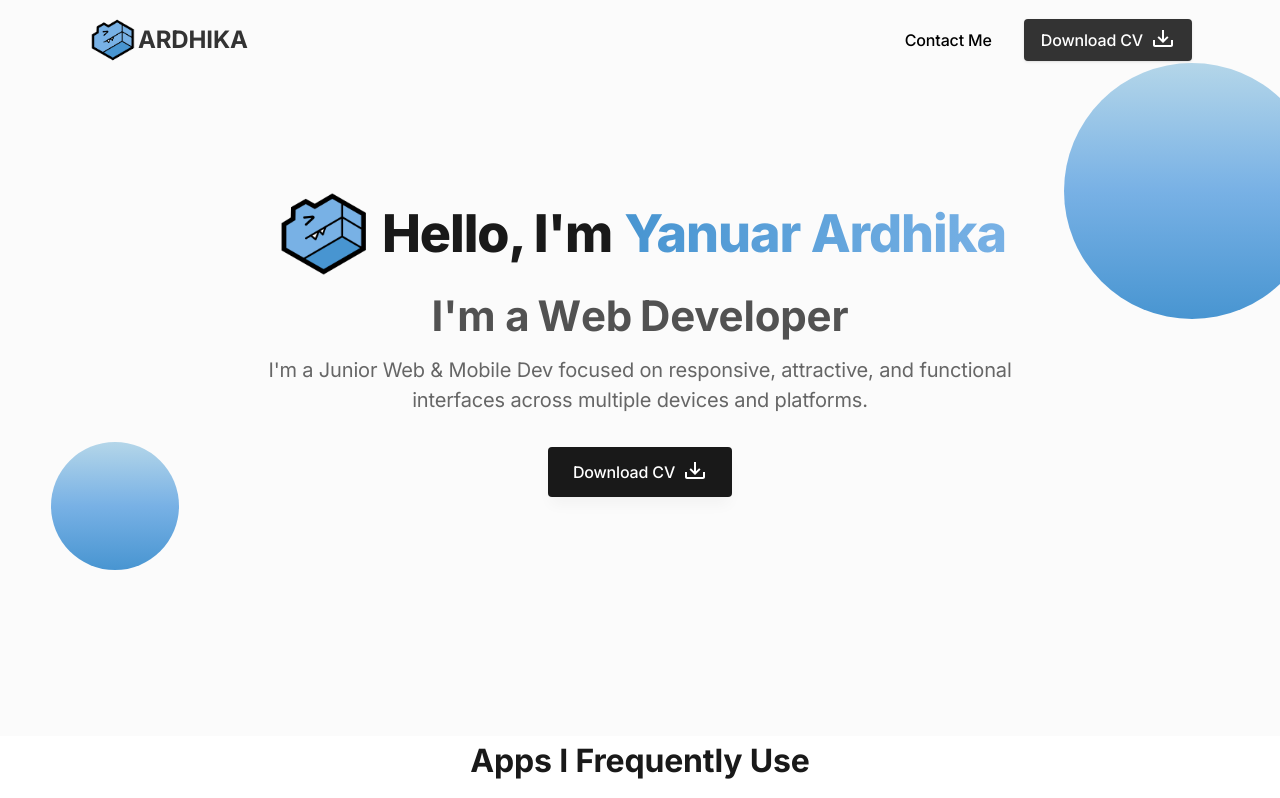
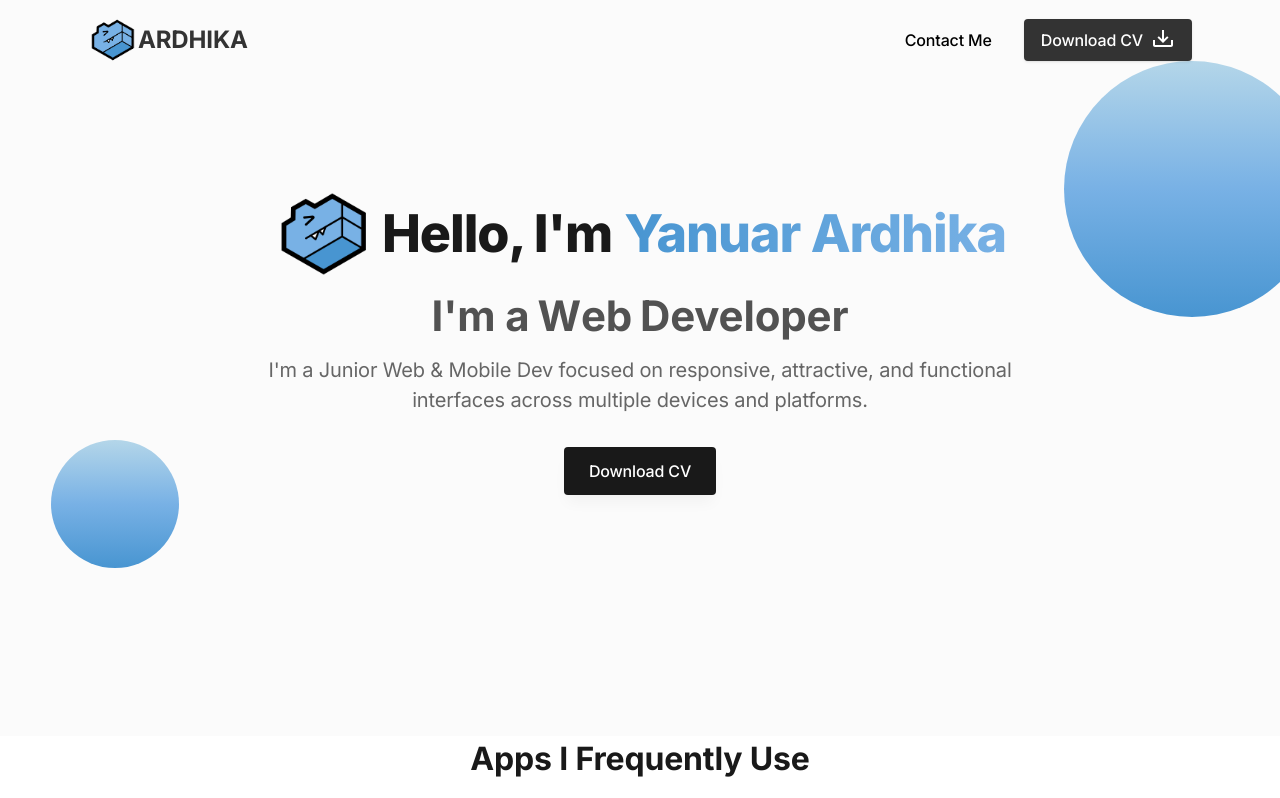
Before and after one commit to ardhikaxx/portofolio-react, a Next.js app: page / in a window 1280 px wide. Shown: the top 798 px of the page. Built offline with nearby package versions, Linux system fonts and the light colour scheme.

Commit message:
update- view web

```diff
--- a/components/ui/DownloadButton.tsx
+++ b/components/ui/DownloadButton.tsx
@@ -1,8 +1,6 @@
 'use client';
 
 import React from 'react';
-import Icon from '@mdi/react';
-import { mdiTrayArrowDown } from '@mdi/js';
 
 const DownloadButton: React.FC = () => {
     const handleDownload = () => {
@@ -16,6 +14,7 @@ const DownloadButton: React.FC = () => {
                 link.setAttribute('download', 'cv-kreatif.pdf');
                 document.body.appendChild(link);
                 link.click();
+                document.body.removeChild(link);
                 window.URL.revokeObjectURL(url);
             })
             .catch(error => console.error('Error downloading CV:', error));
@@ -28,7 +27,6 @@ const DownloadButton: React.FC = () => {
             rel="noopener noreferrer"
         >
             Download CV
-            <Icon path={mdiTrayArrowDown} className='ml-2' size={1} />
         </button>
     );
 };
```
